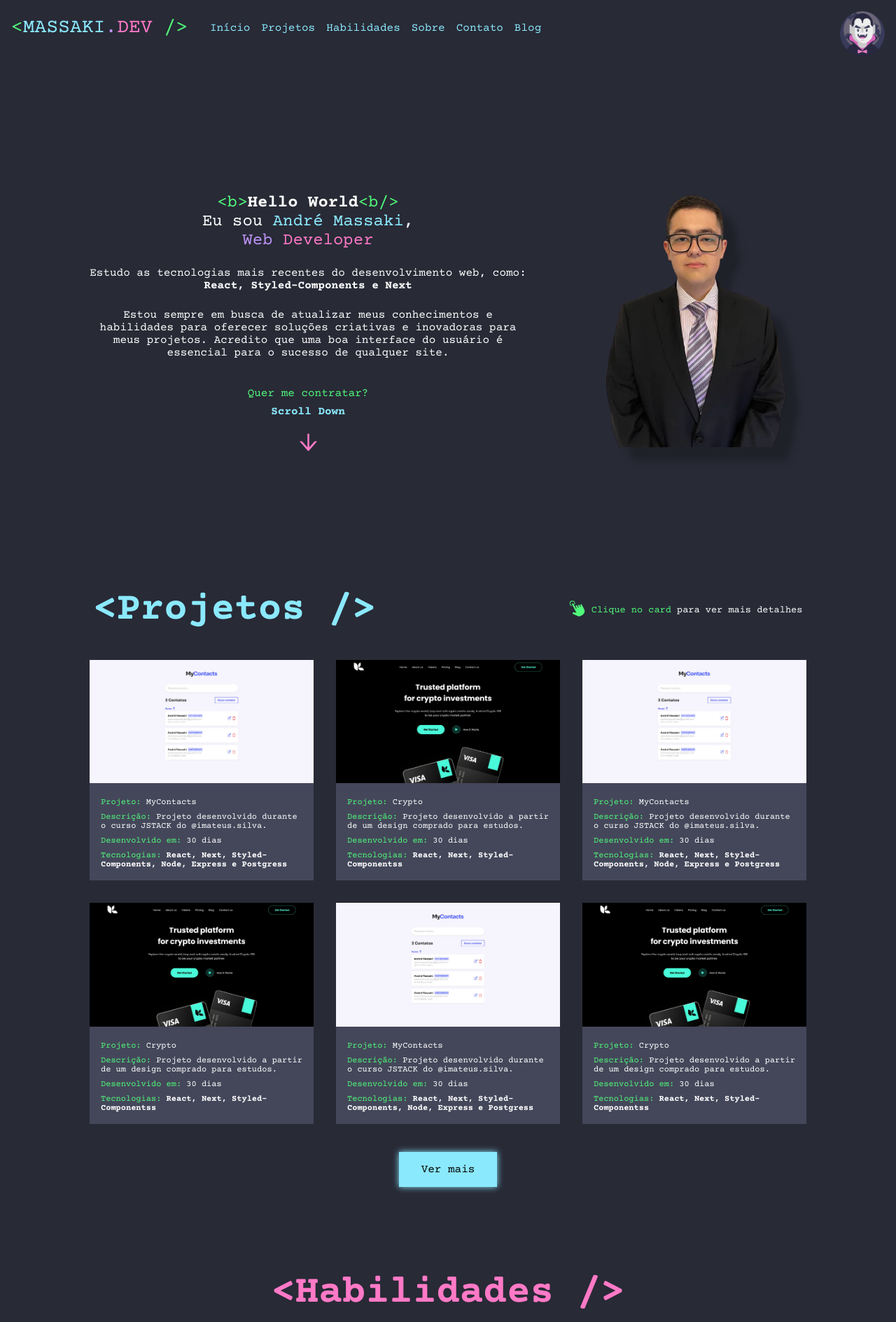
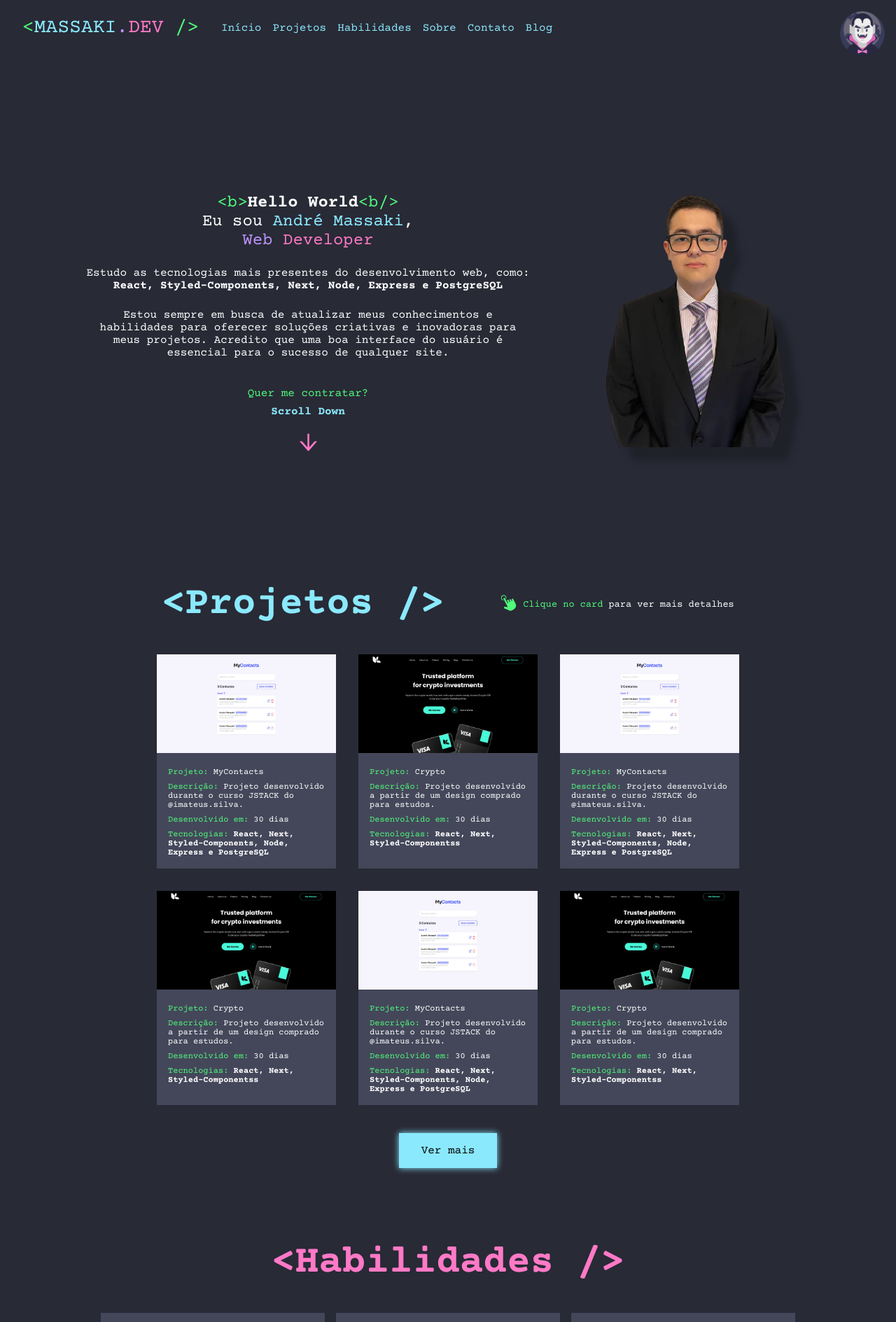
Before and after one commit to AndreMassaki/Portfolio-FE, a Next.js app: page / in a window 1280 px wide. Shown: the top 1889 px of the page at 70% size. Built offline with nearby package versions, Linux system fonts and the light colour scheme.

Commit message:
minor fixes

```diff
--- a/src/components/AboutWrapper/styles/index.js
+++ b/src/components/AboutWrapper/styles/index.js
@@ -5,8 +5,12 @@ const About = styled.section`
   display: flex;
   flex-direction: column;
   align-items: center;
-  padding: 2.5rem 0;
+  padding: 1rem 0;
   gap: 2.5rem;
+
+  @media screen and (min-width: 768px) {
+    padding: 2rem 0;
+  }
 `;
 
 About.Title = styled.h2`
--- a/src/components/HeaderWrapper/styles/index.js
+++ b/src/components/HeaderWrapper/styles/index.js
@@ -32,7 +32,11 @@ const Header = styled.header`
 
   @media screen and (min-width: 1024px) {
     justify-content: space-between;
-    padding: 0 1rem;
+    padding-left: 2rem;
+  }
+
+  @media screen and (min-width: 1440px) {
+    padding-left: 3.5rem;
   }
 `;
 
--- a/src/components/HomeWrapper/index.js
+++ b/src/components/HomeWrapper/index.js
@@ -65,11 +65,11 @@ export default function HomeWrapper() {
           </Home.Span>
         </Home.Title>
         <Home.Text>
-          Estudo as tecnologias mais recentes do desenvolvimento web, como:
+          Estudo as tecnologias mais presentes do desenvolvimento web, como:
           <Home.Span
             bold
           >
-            {' React, Styled-Components e Next'}
+            {' React, Styled-Components, Next, Node, Express e PostgreSQL'}
           </Home.Span>
         </Home.Text>
         <Home.Text>
--- a/src/components/ProjectsWrapper/index.js
+++ b/src/components/ProjectsWrapper/index.js
@@ -48,7 +48,7 @@ export default function ProjectsWrapper() {
             description="Projeto desenvolvido durante o curso JSTACK do @imateus.silva."
             developed="30 dias"
           >
-            React, Next, Styled-Components, Node, Express e Postgress
+            React, Next, Styled-Components, Node, Express e PostgreSQL
           </CardWrapper>
           <CardWrapper
             src="/images/crypto.webp"
@@ -66,7 +66,7 @@ export default function ProjectsWrapper() {
             description="Projeto desenvolvido durante o curso JSTACK do @imateus.silva."
             developed="30 dias"
           >
-            React, Next, Styled-Components, Node, Express e Postgress
+            React, Next, Styled-Components, Node, Express e PostgreSQL
           </CardWrapper>
           <CardWrapper
             src="/images/crypto.webp"
@@ -84,7 +84,7 @@ export default function ProjectsWrapper() {
             description="Projeto desenvolvido durante o curso JSTACK do @imateus.silva."
             developed="30 dias"
           >
-            React, Next, Styled-Components, Node, Express e Postgress
+            React, Next, Styled-Components, Node, Express e PostgreSQL
           </CardWrapper>
           <CardWrapper
             src="/images/crypto.webp"
--- a/src/components/ProjectsWrapper/styles/index.js
+++ b/src/components/ProjectsWrapper/styles/index.js
@@ -3,9 +3,12 @@ import styled from 'styled-components';
 const Projects = styled.section`
   background-color: ${({ theme }) => theme.default.background.dark};
   padding: 1rem 0;
+  display: flex;
+  flex-direction: column;
+  align-items: center;
 
   @media screen and (min-width: 768px) {
-    padding: 2.5rem 0
+    padding: 2rem 0
   }
 `;
 
@@ -17,7 +20,7 @@ Projects.Texts = styled.div`
 
   @media screen and (min-width: 768px) {
     flex-direction: row;
-    justify-content: space-around;
+    gap: 5rem;
   }
 `;
 
@@ -104,7 +107,7 @@ Projects.Cards = styled.section`
   flex-direction: column;
   align-items: center;
   gap: 2rem;
-  width: 100%;
+  max-width: 52rem;
   flex-wrap: wrap;
 
   @media screen and (min-width: 768px) {
--- a/src/components/SkillsWrapper/styles/index.js
+++ b/src/components/SkillsWrapper/styles/index.js
@@ -5,7 +5,11 @@ const Skills = styled.section`
   display: flex;
   flex-direction: column;
   align-items: center;
-  padding: 2.5rem 0;
+  padding: 1rem 0;
+
+  @media screen and (min-width: 768px) {
+    padding: 2rem 0;
+  }
 `;
 
 Skills.Title = styled.h2`
@@ -45,18 +49,9 @@ Skills.Technologies = styled.section`
     justify-content: center;
     flex-wrap: wrap;
   }
-`;
 
-Skills.Technology = styled.article`
-  background-color: ${({ theme }) => theme.default.background.light};
-  display: flex;
-  width: 85vw;
-  align-items: center;
-  padding: 0.5rem;
-  gap: 0.5rem;
-
-  @media screen and (min-width: 425px) {
-    width: 45vw;
+  @media screen and (min-width: 1024px) {
+    max-width: 64rem;
   }
 `;
 
--- a/src/components/common/CardWrapper/styles/index.js
+++ b/src/components/common/CardWrapper/styles/index.js
@@ -3,7 +3,6 @@ import styled, { css } from 'styled-components';
 const Card = styled.article`
   background-color: ${({ theme }) => theme.default.background.light};
   width: 85vw;
-  max-width: 40rem;
   transition: transform 0.3s;
 
   &:hover {
@@ -16,10 +15,7 @@ const Card = styled.article`
 
   @media screen and (min-width: 1024px) {
     width: 25vw;
-  }
-
-  @media screen and (min-width: 1440px) {
-    width: 30vw;
+    max-width: 16rem;
   }
 `;
 
--- a/src/components/common/TechnologyWrapper/styles/index.js
+++ b/src/components/common/TechnologyWrapper/styles/index.js
@@ -25,6 +25,7 @@ const Technology = styled.article`
 
   @media screen and (min-width: 1024px) {
     width: 30vw;
+    max-width: 20rem;
   }
 `;
 
```
